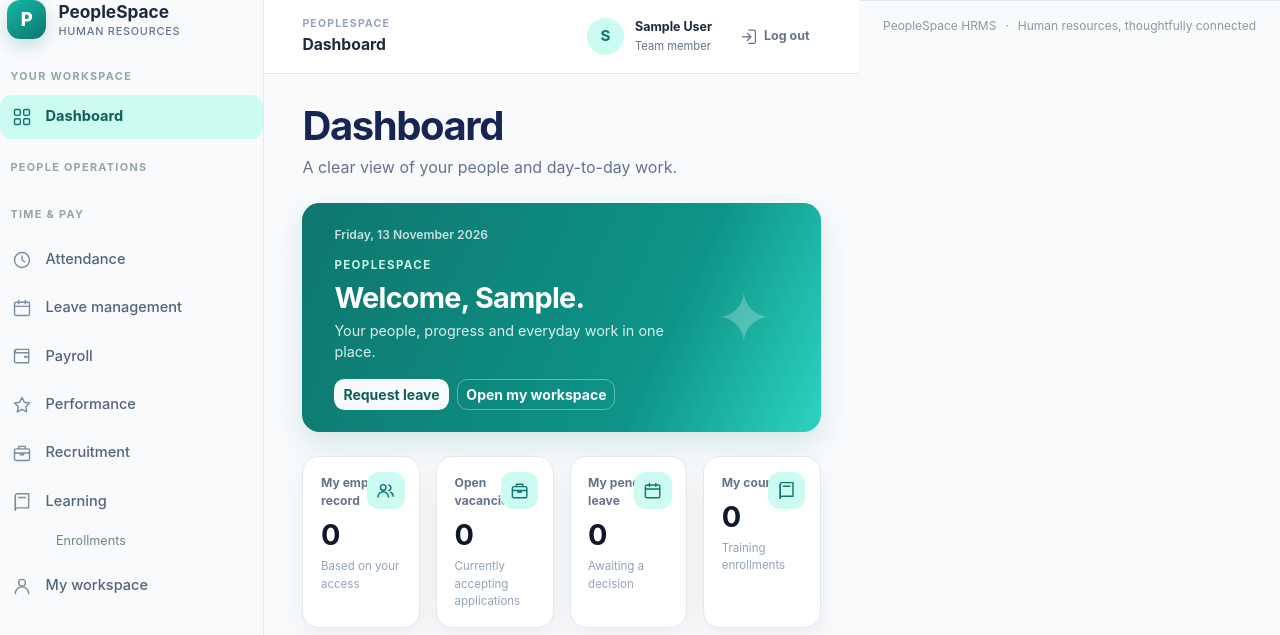
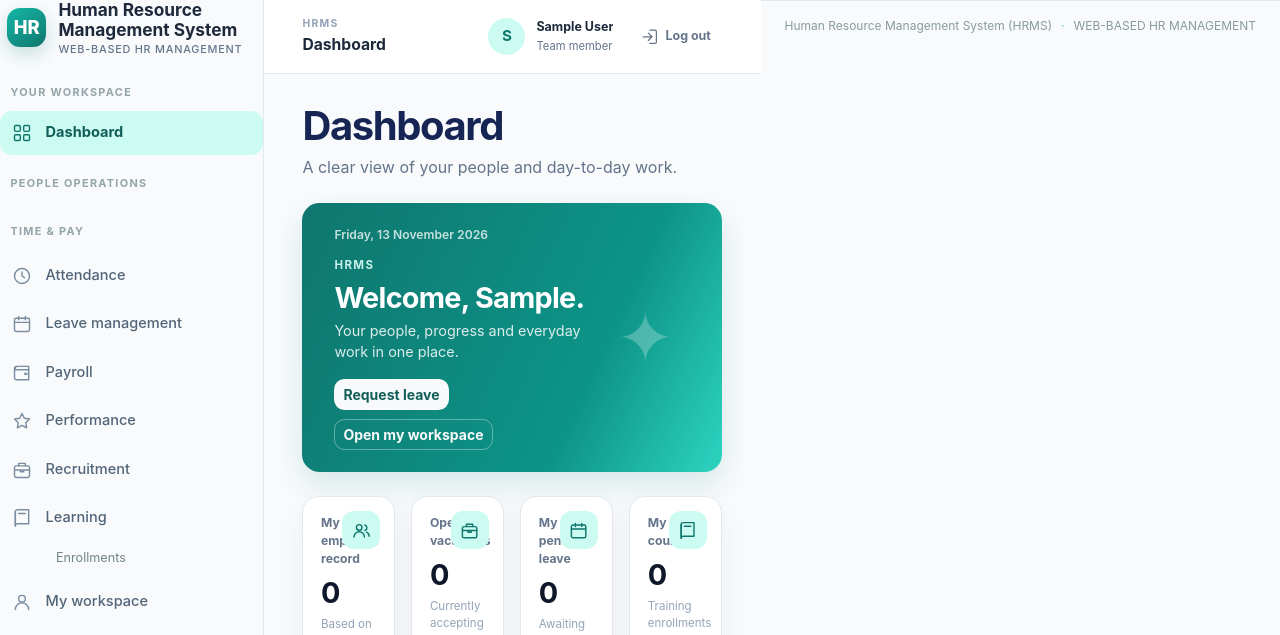
Before and after one commit to msyankombwe/human-resource-management-system, a Django app: page /dashboard/ in a window 1280 px wide. Shown: the top 635 px of the page. Run offline with Django 5.2, Linux system fonts and the light colour scheme; the visitor is signed in with stand-in values (Sample User, id 1); data that the repository does not hold is empty.

Commit message:
feat(hrms): standardize application branding
Co-authored-by: Copilot <223556219+Copilot@users.noreply.github.com>

```diff
--- a/templates/accounts/dashboard.html
+++ b/templates/accounts/dashboard.html
@@ -7,7 +7,7 @@
   <section class="welcome-panel mb-4" aria-labelledby="welcome-heading">
   <div>
       <div class="welcome-date">{% now "l, j F Y" %}</div>
-      <span class="welcome-eyebrow">{{ user_role_display|default:"PeopleSpace" }}</span>
+      <span class="welcome-eyebrow">{{ user_role_display|default:"HRMS" }}</span>
       <h2 id="welcome-heading">Welcome, {{ user.first_name|default:user.username }}.</h2>
       <p>Your people, progress and everyday work in one place.</p>
       <div class="welcome-actions">
@@ -26,7 +26,7 @@
   <span class="welcome-spark" aria-hidden="true">&#10022;</span>
 </section>
 
-  <div class="row row-cols-1 row-cols-sm-2 row-cols-xl-4 g-3 mb-4" aria-label="PeopleSpace summary">
+  <div class="row row-cols-1 row-cols-sm-2 row-cols-xl-4 g-3 mb-4" aria-label="HRMS summary">
     <div class="col">
       <div class="stat-card dashboard-metric">
         <span class="metric-icon" aria-hidden="true"><svg><use href="#icon-people"></use></svg></span>
--- a/templates/base.html
+++ b/templates/base.html
@@ -5,7 +5,7 @@
   <meta charset="utf-8">
   <meta name="viewport" content="width=device-width, initial-scale=1">
   <meta name="theme-color" content="#0F766E">
-  <title>{% block title %}HRMS{% endblock %} | PeopleSpace HRMS</title>
+  <title>{% block title %}HRMS{% endblock %} | Human Resource Management System (HRMS)</title>
   <link href="https://cdn.jsdelivr.net/npm/bootstrap@5.3.3/dist/css/bootstrap.min.css" rel="stylesheet">
   <link href="{% static 'css/style.css' %}" rel="stylesheet">
 </head>
@@ -31,16 +31,16 @@
              aria-label="Main navigation">
         <div class="offcanvas-header d-lg-none">
           <a class="brand-lockup" href="{% url 'accounts:dashboard' %}">
-            <span class="brand-mark" aria-hidden="true">P</span>
-            <span>PeopleSpace<small>Human resources</small></span>
+            <span class="brand-mark" aria-hidden="true">HR</span>
+            <span>Human Resource Management System<small>WEB-BASED HR MANAGEMENT</small></span>
           </a>
           <button type="button" class="btn-close" data-bs-dismiss="offcanvas"
                   data-bs-target="#hrmsSidebar" aria-label="Close navigation"></button>
         </div>
         <div class="offcanvas-body sidebar-body">
           <a class="brand-lockup d-none d-lg-flex" href="{% url 'accounts:dashboard' %}">
-            <span class="brand-mark" aria-hidden="true">P</span>
-            <span>PeopleSpace<small>Human resources</small></span>
+            <span class="brand-mark" aria-hidden="true">HR</span>
+            <span>Human Resource Management System<small>WEB-BASED HR MANAGEMENT</small></span>
           </a>
           <div class="nav-caption">Your workspace</div>
           <nav class="sidebar-nav" aria-label="Workspace navigation">
@@ -146,11 +146,11 @@
           <div class="topbar-leading">
             <button class="mobile-nav-toggle d-lg-none" type="button" data-bs-toggle="offcanvas"
                     data-bs-target="#hrmsSidebar" aria-controls="hrmsSidebar" aria-label="Open navigation">
-              <span class="brand-mark" aria-hidden="true">P</span>
+              <span class="brand-mark" aria-hidden="true">HR</span>
               <svg class="menu-icon" aria-hidden="true" viewBox="0 0 24 24"><path d="M4 7h16M4 12h16M4 17h16"/></svg>
             </button>
             <div class="topbar-heading">
-              <span class="topbar-eyebrow">PeopleSpace</span>
+              <span class="topbar-eyebrow">HRMS</span>
               <strong>{% if request.resolver_match.namespace == 'accounts' %}Dashboard{% else %}{{ request.resolver_match.namespace|title }}{% endif %}</strong>
             </div>
           </div>
@@ -179,7 +179,7 @@
         {% endif %}
         {% block content %}{% endblock %}
       </main>
-      <footer class="app-footer">PeopleSpace HRMS <span>·</span> Human resources, thoughtfully connected</footer>
+      <footer class="app-footer">Human Resource Management System (HRMS) <span>·</span> WEB-BASED HR MANAGEMENT</footer>
     </div>
   </div>
   <script src="https://cdn.jsdelivr.net/npm/bootstrap@5.3.3/dist/js/bootstrap.bundle.min.js"></script>
```
Also changed, not shown: HRMS_DEMONSTRATION_GUIDE.md (+1 -1 lines), HRMS_SYSTEM_DOCUMENTATION.md (+1 -1 lines), README.md.
